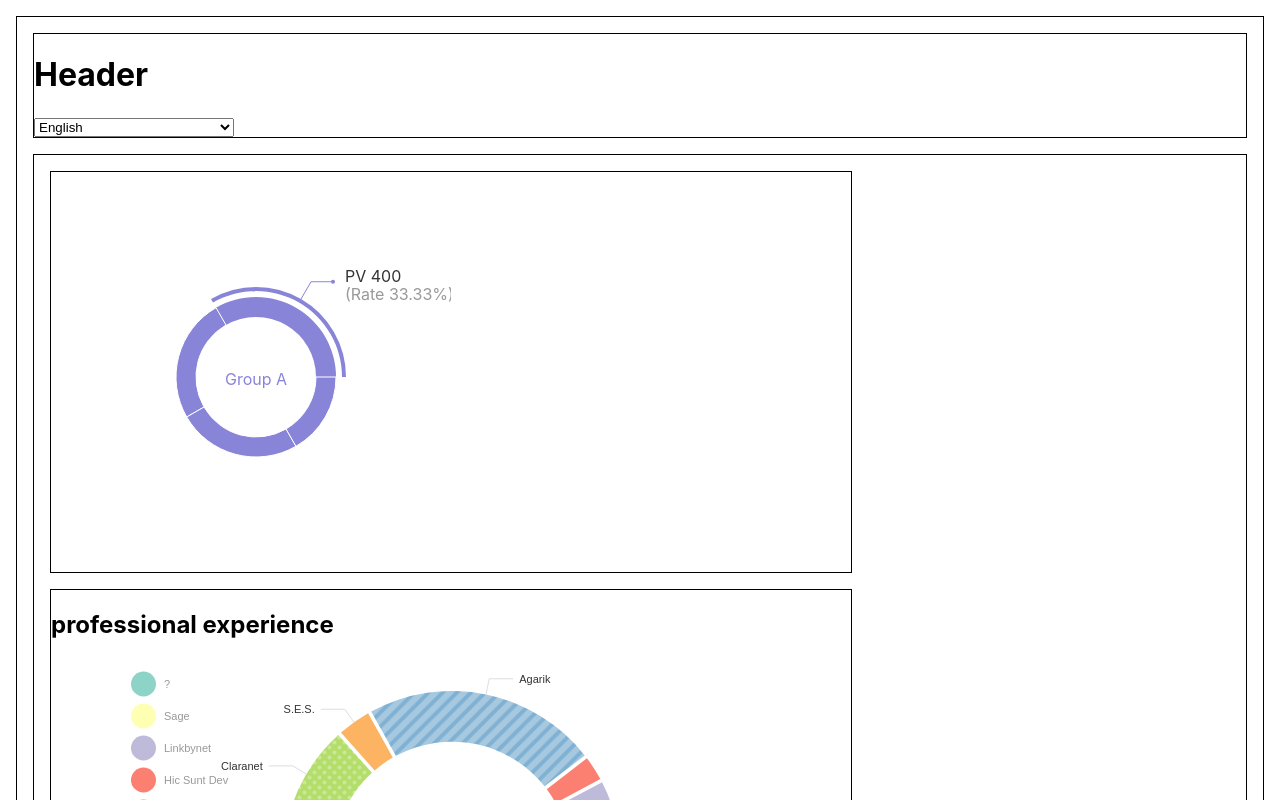
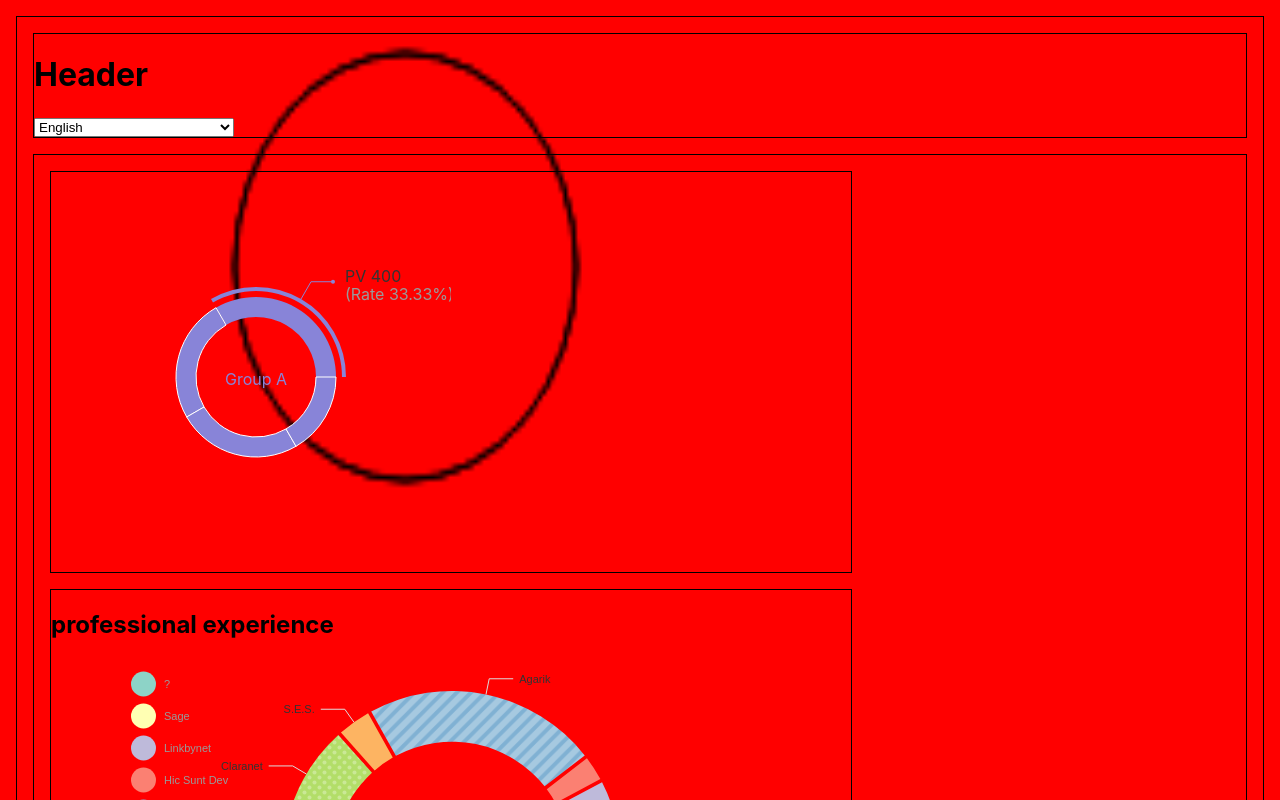
Before and after one commit to pfalconetti/curriculum, a React (Create React App) app: page / in a window 1280 px wide. Shown: the top 800 px of the page. Built offline with nearby package versions, Linux system fonts and the light colour scheme.

Commit message:
Scaffolding new component for hexagons background.

```diff
--- a/src/components/App/App.tsx
+++ b/src/components/App/App.tsx
@@ -1,6 +1,7 @@
 import React from 'react';
 import SimpleDonut from '../SimpleDonut/SimpleDonut';
 import PrettyDonut from '../PrettyDonut/PrettyDonut';
+import HexaBg from '../HexagonsBg/HexagonsBg';
 import './App.scss';
 import { useTranslation } from "react-i18next";
 
@@ -35,6 +36,7 @@ function App() {
       <footer className="App-footer">
         Footer
       </footer>
+      <HexaBg />
     </div>
   );
 }
--- /dev/null
+++ b/src/components/HexagonsBg/HexagonsBg.scss
@@ -0,0 +1,9 @@
+.hexagonsbg {
+  background-color: red;
+  height: 100%;
+  left: 0;
+  position: fixed;
+  top: 0;
+  width: 100%;
+  z-index: -1;
+}
--- /dev/null
+++ b/src/components/HexagonsBg/HexagonsBg.tsx
@@ -0,0 +1,23 @@
+// ref: https://hashnode.blainegarrett.com/html-5-canvas-react-refs-and-typescript-ckf4jju8r00eypos1gyisenyf
+import React, { useRef, useEffect } from 'react';
+import './HexagonsBg.scss';
+
+const HexagonsBg: React.FC<{}> = () => {
+  let canvasRef = useRef<HTMLCanvasElement | null>(null);
+  let canvasCtxRef = React.useRef<CanvasRenderingContext2D | null>(null);
+
+  useEffect(() => {
+    // Initialize
+    if (canvasRef.current) {
+      canvasCtxRef.current = canvasRef.current.getContext('2d');
+      let ctx = canvasCtxRef.current;
+      ctx!.beginPath();
+      ctx!.arc(95, 50, 40, 0, 2 * Math.PI);
+      ctx!.stroke();
+    }
+  }, []);
+
+  return <canvas ref={canvasRef} className="hexagonsbg" />;
+};
+
+export default HexagonsBg;
```
